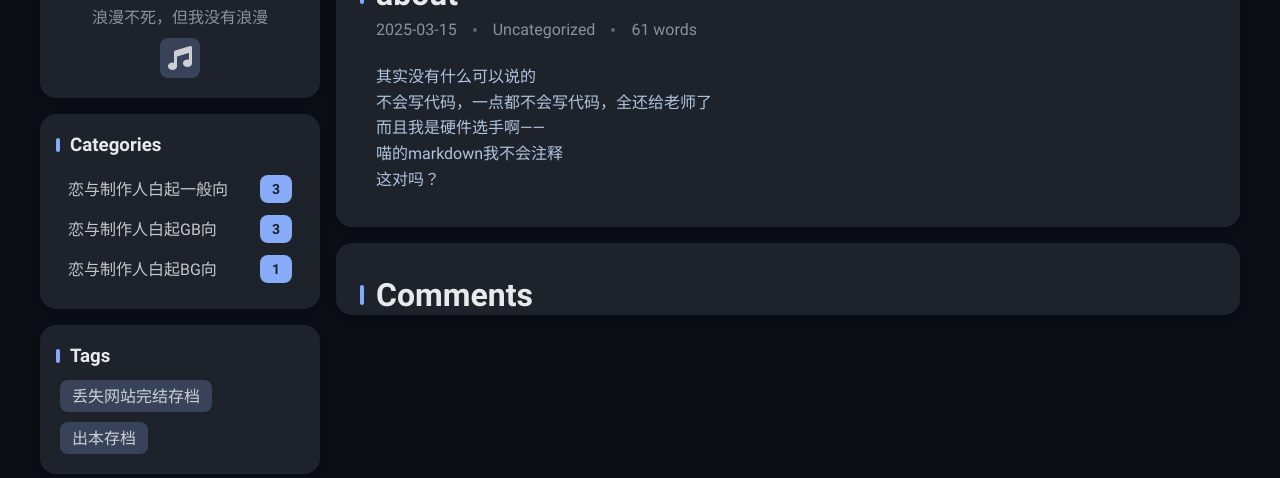
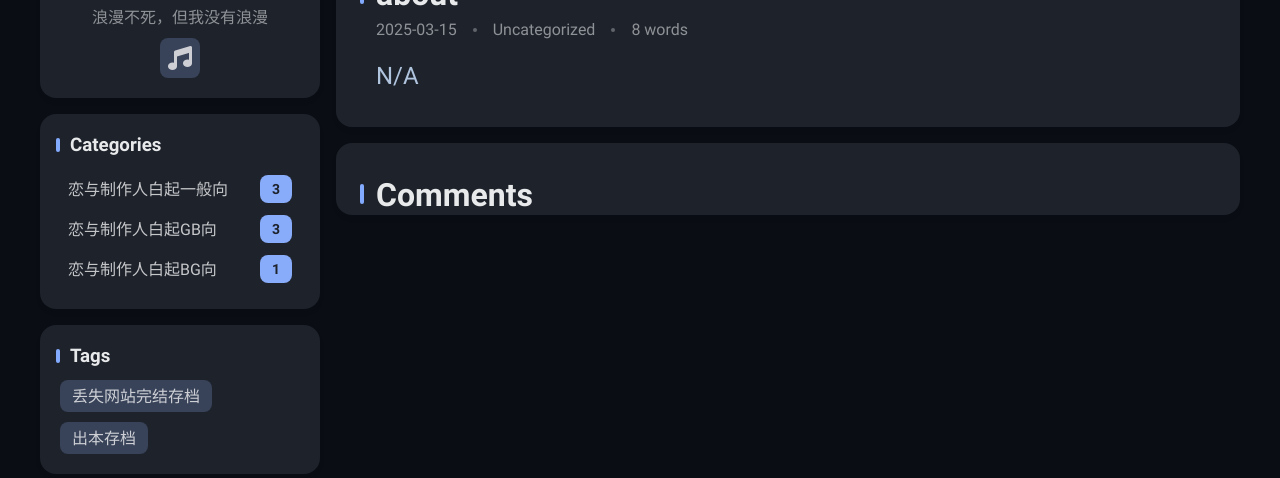
Before and after one commit to molanlan/molan.github.io, a plain HTML site: page about/index.html in a window 1280 px wide. Shown: the part 322-800 px from the top of the page. Drawn offline with Linux system fonts and the light colour scheme; a script that the page names is missing.

Commit message:
Site updated: 2025-03-17 20:21:58

```diff
--- a/about/index.html
+++ b/about/index.html
@@ -20,15 +20,15 @@
   <link rel="preload" href="/css/fonts/Roboto-Regular.ttf" as="font" type="font/ttf" crossorigin="anonymous">
   <link rel="preload" href="/css/fonts/Roboto-Bold.ttf" as="font" type="font/ttf" crossorigin="anonymous">
 
-  <meta name="description" content="其实没有什么可以说的不会写代码，一点都不会写代码，全还给老师了而且我是硬件选手啊——喵的markdown我不会注释这对吗？">
+  <meta name="description" content="N&#x2F;A">
 <meta property="og:type" content="website">
 <meta property="og:title" content="about">
 <meta property="og:url" content="http://example.com/about/index.html">
 <meta property="og:site_name" content="Space">
-<meta property="og:description" content="其实没有什么可以说的不会写代码，一点都不会写代码，全还给老师了而且我是硬件选手啊——喵的markdown我不会注释这对吗？">
+<meta property="og:description" content="N&#x2F;A">
 <meta property="og:locale" content="en_US">
 <meta property="article:published_time" content="2025-03-14T17:17:30.000Z">
-<meta property="article:modified_time" content="2025-03-15T14:40:44.735Z">
+<meta property="article:modified_time" content="2025-03-17T12:21:27.176Z">
 <meta property="article:author" content="John Doe">
 <meta name="twitter:card" content="summary">
 
@@ -259,7 +259,7 @@
 
           </div>
           <div class="wordcount need-seperator meta-info">
-            61 words
+            8 words
           </div>
         </div>
 
@@ -267,7 +267,7 @@
       <div class="e-content article-entry" itemprop="articleBody">
 
           <!--__Introduce__-->
-<p><font color=LightSteelBlue>其实没有什么可以说的<br>不会写代码，一点都不会写代码，全还给老师了<br>而且我是硬件选手啊——<br>喵的markdown我不会注释<br>这对吗？</font></p>
+<p><font color=LightSteelBlue size=5>N&#x2F;A</font></p>
 
 
       </div>
```
